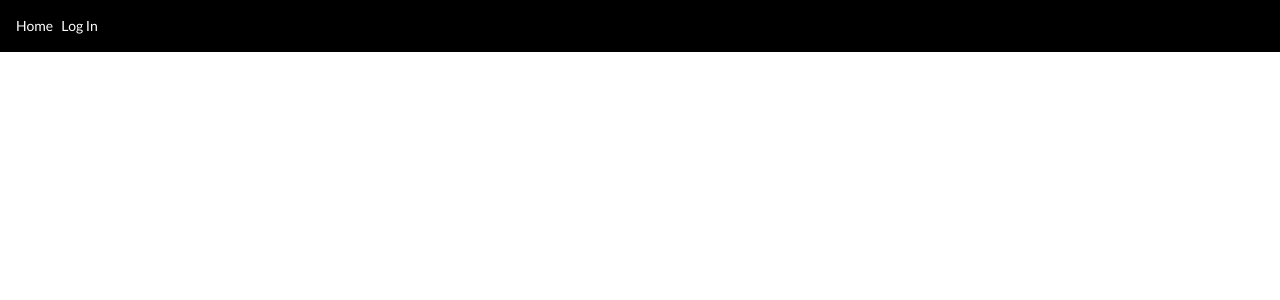
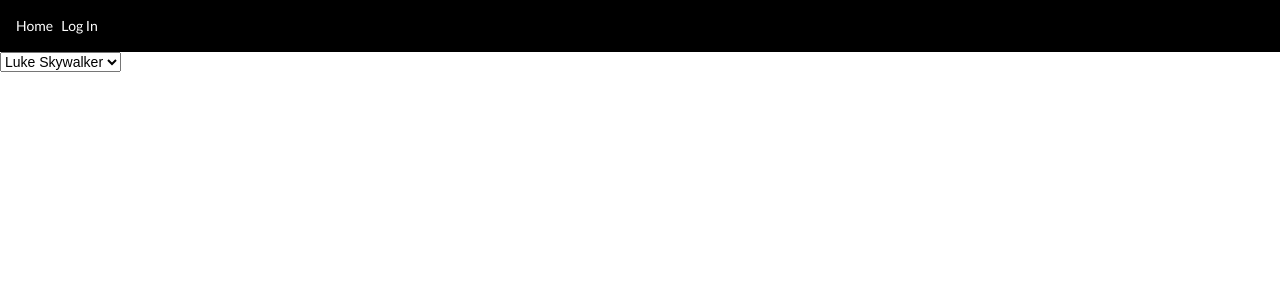
Before and after one commit to jacobtellep/cs481-project, a React (Create React App) app in the folder client/: page /viewpricing in a window 1280 px wide. Shown: the top 300 px of the page. Built offline with nearby package versions, Linux system fonts and the light colour scheme.

Commit message:
Learning about dropdown menus

```diff
--- a/client/src/components/ViewPricing.js
+++ b/client/src/components/ViewPricing.js
@@ -2,7 +2,13 @@ import React, { useState, useRef, useEffect } from 'react';
 import { Link } from 'react-router-dom';
 
 const ViewPricing = () => {
-  return <div className="container"></div>;
+  return (
+    <select>
+      <option value="Luke Skywalker">Luke Skywalker</option>
+      <option value="C-3PO">C-3PO</option>
+      <option value="R2-D2">R2-D2</option>
+    </select>
+  );
 };
 
 export default ViewPricing;
```
Also changed, not shown: 1 other file (tests, documents, lock files or other folders).
